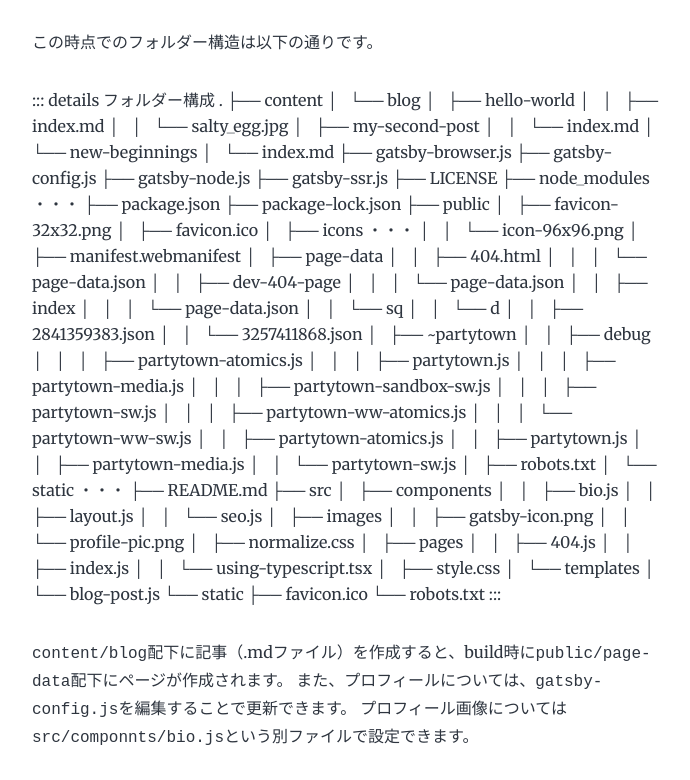
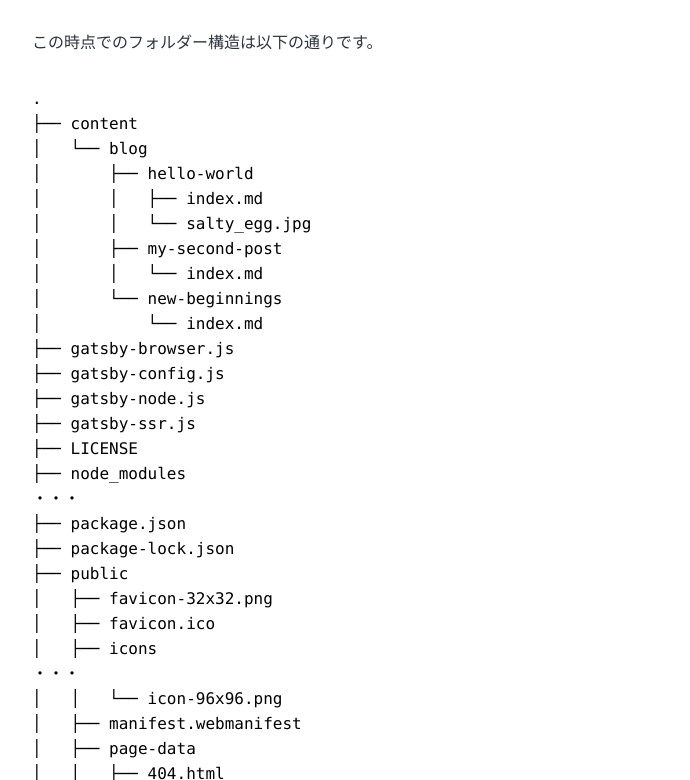
Before and after one commit to nnydtmg/cloudflare-gatsby-blog, a Gatsby site: page /cloudflare-gatsby-blog/ in a window 1280 px wide. Shown: the part 2057-2837 px from the top of the page, without its empty margins (292-982 px from the left). Built offline with nearby package versions, Linux system fonts and the light colour scheme; Gatsby itself is replaced by a stand-in of ours; some packages are replaced by stand-ins of ours; code samples lack their colours.

Commit message:
Modify cloudflare-gatsby-blog

````diff
--- a/content/blog/cloudflare-gatsby-blog/index.md
+++ b/content/blog/cloudflare-gatsby-blog/index.md
@@ -51,7 +51,7 @@ gatsby develop
 
 この時点でのフォルダー構造は以下の通りです。
 
-::: details フォルダー構成
+```bash:details フォルダー構成
 .
 ├── content
 │   └── blog
@@ -125,7 +125,7 @@ gatsby develop
 └── static
     ├── favicon.ico
     └── robots.txt
-:::
+```
 
 `content/blog`配下に記事（.mdファイル）を作成すると、build時に`public/page-data`配下にページが作成されます。
 また、プロフィールについては、`gatsby-config.js`を編集することで更新できます。
````
